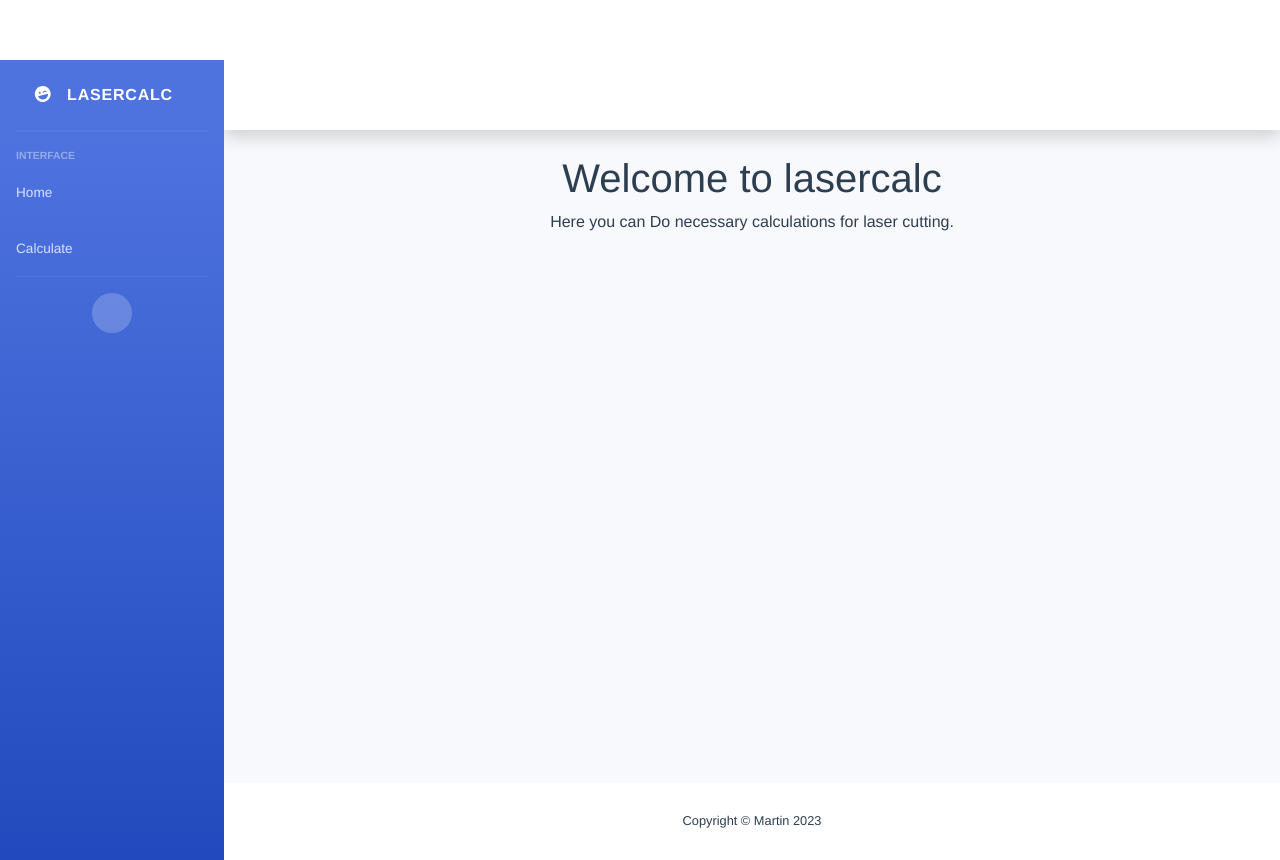
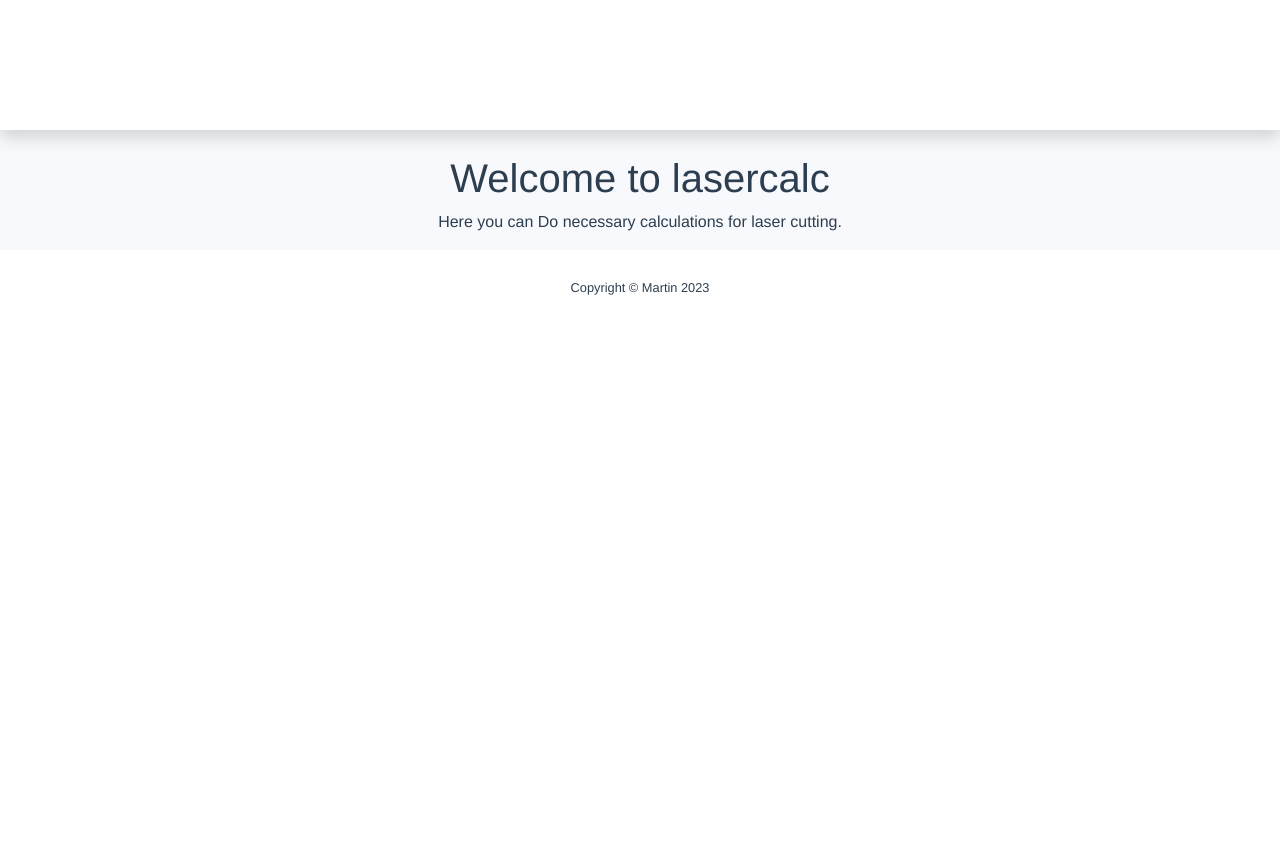
Before and after one commit to Pinusar/lasercalc, a Vue app: page /calc in a window 1280 px wide. After the commit the page ends 800 px from the top, so only its background shows below. Built offline with nearby package versions, Linux system fonts and the light colour scheme.

Commit message:
remove sidebar

```diff
--- a/src/components/AppCore.vue
+++ b/src/components/AppCore.vue
@@ -4,7 +4,7 @@
     <div id="wrapper">
 
       <!-- Sidebar -->
-      <ul class="navbar-nav bg-gradient-primary sidebar sidebar-dark accordion" id="accordionSidebar">
+      <ul v-if="false" class="navbar-nav bg-gradient-primary sidebar sidebar-dark accordion" id="accordionSidebar">
 
         <!-- Sidebar - Brand -->
         <a class="sidebar-brand d-flex align-items-center justify-content-center" href="index.html">
```
